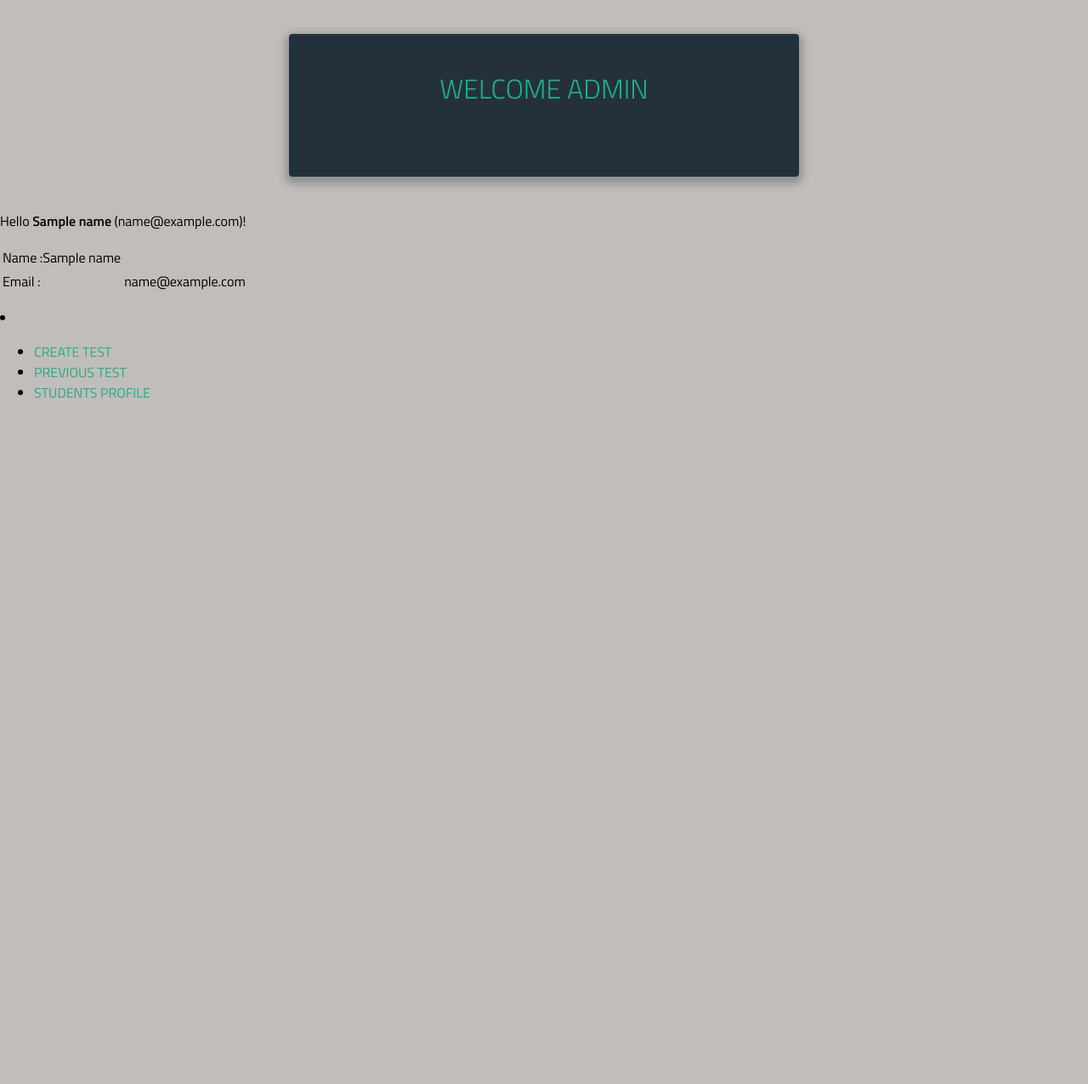
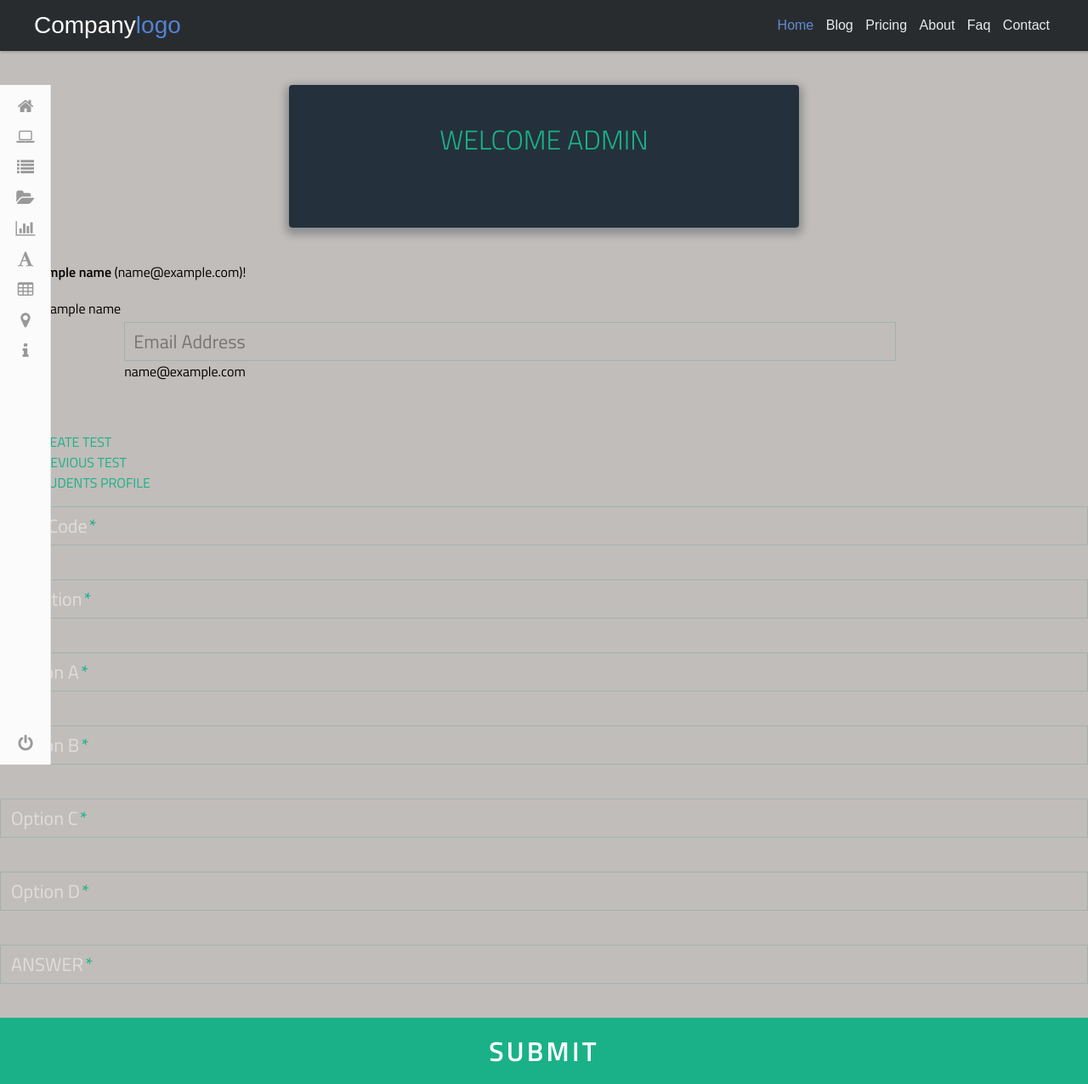
Before and after one commit to apache10/webApp, a Flask app: template onlineTest/webApp/templates/dashboard_admin.html in a window 1280 px wide. Shown: the whole page at 85% size. Before the commit the page ends 469 px from the top, so only its background shows below. Run offline with Flask 2, Linux system fonts and the light colour scheme; the template is opened without the code that fills it: most values are stand-ins (such as "Sample title", 1, 10 or a date in 2020); some libraries are stand-ins or nearby versions; some web fonts are replaced.

Commit message:
questions upload option has been created

```diff
--- a/onlineTest/webApp/Server.py
+++ b/onlineTest/webApp/Server.py
@@ -25,20 +25,7 @@ def loginAdmin ():
 def loginStudent():
     return render_template('login_page_student.html')
 
-def checkRegister(fname,lname,email,password):
-	count=False
-	sql= "INSERT INTO STUDENT(FIRST_NAME,LAST_NAME, EMAIL, PASSWORD) VALUES ('%s', '%s', '%s', '%s')" 	%(fname,lname,email,password)
-	try:
-		cursor.execute(sql)
-		db.commit()
-		count=True
-	except:
-		db.rollback()
 
-	if(count):
-		return True
-	else:
-		return False
 
 @APP.route('/registred',methods = ['POST', 'GET'])
 def registred():
@@ -51,6 +38,21 @@ def registred():
 			return '<html><body><h1>"Registeration successful!"</h1></body></html>'
 		else:
 			return '<html><body><h1>"Something went Wrong!"</h1></body></html>'
+
+@APP.route('/upload-Question',methods =['POST', 'GET'])
+def uploadQuestion():
+	if request.method == 'POST':
+		testCode=request.form['testCode']
+		question=request.form['question']
+		optionA=request.form['optionA']
+		optionB=request.form['optionB']
+		optionC=request.form['optionC']
+		optionD=request.form['optionD']
+		answer=request.form['answer']
+		if(checkUpload(testCode,question,optionA,optionB,optionC,optionD,answer)):
+			return render_template('dashboard_admin.html')
+		else:
+			return render_template('dashboard_admin.html')
 
 @APP.route('/dashboard-admin',methods = ['POST', 'GET'])
 def adminDash():
@@ -70,9 +72,26 @@ def studentDash():
 		email=request.form['emailS']
 		password=request.form['passwordS']
 		if(checkStudent(email,password)):
-			return render_template('dashboard_student.html')
+			return render_template('dashboard_student.html',email=email)
 		else:
 			return render_template('login_page_student.html')
+
+
+
+def checkUpload(testCode,question,optionA,optionB,optionC,optionD,answer):
+	check=False
+	sql= "INSERT INTO TEST(TEST_CODE, QUESTION, OPTION_A, OPTION_B, OPTION_C, OPTION_D, ANSWER) VALUES ('%s', '%s', '%s', '%s', '%s', '%s', '%s')" %(testCode,question,optionA,optionB,optionC,optionD,answer)
+	try:
+		cursor.execute(sql)
+		db.commit()
+		check=True
+	except:
+		db.rollback()
+
+	if(check):
+		return True
+	else:
+		return False
 
 
 def checkAdmin(name,email,password):
@@ -103,8 +122,6 @@ def checkStudent(email,password):
 			lname = row[1]
 			demail = row[2]
 			dpassword = row[3]
-		print demail
-		print dpassword
 	except:
 		print "Error: unable to fecth data"
 	if(password==dpassword):
@@ -113,6 +130,20 @@ def checkStudent(email,password):
 		return False
 
 
+def checkRegister(fname,lname,email,password):
+	count=False
+	sql= "INSERT INTO STUDENT(FIRST_NAME,LAST_NAME, EMAIL, PASSWORD) VALUES ('%s', '%s', '%s', '%s')" 	%(fname,lname,email,password)
+	try:
+		cursor.execute(sql)
+		db.commit()
+		count=True
+	except:
+		db.rollback()
+
+	if(count):
+		return True
+	else:
+		return False
 
 
 if __name__ == '__main__':
--- a/onlineTest/webApp/static/sidebar/sidebar.css
+++ b/onlineTest/webApp/static/sidebar/sidebar.css
@@ -21,6 +21,7 @@ overflow:visible;
 }
 
 .main-menu {
+	margin-top: 100px;
 background:#fbfbfb;
 border-right:1px solid #e5e5e5;
 position:absolute;
--- a/onlineTest/webApp/static/sidebar/sidebar.html
+++ b/onlineTest/webApp/static/sidebar/sidebar.html
@@ -1,9 +1,4 @@
-<html>
-  <head>
-
-    <link rel="stylesheet" href="sidebar.css">
-  </head>
-  <body><div class="area"></div><nav class="main-menu">
+<nav class="main-menu">
     <ul>
         <li>
             <a href="#">
@@ -94,5 +89,3 @@
         </li>
     </ul>
 </nav>
-  </body>
-    </html>
--- a/onlineTest/webApp/templates/dashboard_admin.html
+++ b/onlineTest/webApp/templates/dashboard_admin.html
@@ -13,15 +13,21 @@
         $("#header").load("{{ url_for('static', filename='header/header.html') }}");
       });
     </script>
+    <link rel="stylesheet" href="{{ url_for('static', filename='sidebar/sidebar.css') }}">
+    <script>
+      $(function(){
+        $("#sidebar").load("{{ url_for('static', filename='sidebar/sidebar.html') }}");
+      });
+    </script>
   </head>
 
 
 
  <body>
-
-
+ 	<div id="header"></div>
+ 	<div>
+	 	<div id="sidebar"></div>
 		<div class="left-side sticky-left-side">
-
 			<div class="form">
 				<h1><a href="#">WELCOME ADMIN <span></span></a></h1>
 			</div>
@@ -34,15 +40,12 @@
 						<table>
 							<tr>
 								<td>Name :{{name}}</td>
-
 							</tr>
 							<tr>
 								<td>Email :</td>
-			<td><output type="text" name="Email" placeholder="Email Address" size="79"/>{{email}}</td>
+								<td><input type="text" name="Email" placeholder="Email Address" size="79"/>{{email}}</td>
 							</tr>
-
 						</table>
-
 					</div>
 				</p>
 				<table >
@@ -53,8 +56,53 @@
 							<li><a href="#">STUDENTS PROFILE</a></li>
 						</ul>
 					</li>
-
 				</table>
 			</form>
-
+			<form action="http://localhost:5000/upload-Question" method="POST" >
+	            <div class="field-wrap">
+	              <label>
+	                Test Code<span class="req">*</span>
+	              </label>
+	              <input type="text" name= "testCode" required />
+	            </div>
+	            <div class="field-wrap">
+	              <label>
+	                Question<span class="req">*</span>
+	              </label>
+	              <input type="text" name= "question" required autocomplete="off"/>
+	            </div>
+	            <div class="field-wrap">
+	              <label>
+	                Option A<span class="req">*</span>
+	              </label>
+	              <input type="text" name= "optionA" required autocomplete="off"/>
+	            </div>
+	            <div class="field-wrap">
+	              <label>
+	                Option B<span class="req">*</span>
+	              </label>
+	              <input type="text" name= "optionB" required autocomplete="off"/>
+	            </div>
+	        	<div class="field-wrap">
+	            	<label>
+	            	Option C<span class="req">*</span>
+	            	</label>
+	            	<input type="text" name="optionC" required autocomplete="off" />
+	        	</div>
+	        	<div class="field-wrap">
+	            	<label>
+	            	Option D<span class="req">*</span>
+	            	</label>
+	            	<input type="text" name="optionD" required autocomplete="off"/>
+	        	</div>
+	        	<div class="field-wrap">
+	            	<label>
+	            	ANSWER<span class="req">*</span>
+	            	</label>
+	            	<input type="text" name="answer" required autocomplete="off"/>
+	        	</div>
+        		<button type="submit" class="button button-block"/>SUBMIT</button>
+        	</form>
+		</div>
+	</div>
 </body>
--- a/onlineTest/webApp/templates/dashboard_student.html
+++ b/onlineTest/webApp/templates/dashboard_student.html
@@ -20,16 +20,16 @@
   <form action="/" method="post">
 	<table>
 		<div class="form">
-			<h1 align="center">WELCOME <!-- <name> --> </h1>
+			<h1 align="center">WELCOME!</h1>
   <p class="paragraph">
 		<div class="tab-content">
 			<tr>
 			<td>Name :</td>
-			<td><output type="text" name="user" size="79"/>{{name}} </td>
+			<td><output type="text" name="user" size="79"/></td>
 			</tr>
 			<tr>
 			<td>Email :</td>
-			<td><output type="text" name="Email" size="79"/>STUDENT@PORTAL.COM<!-- <email> --> </td>
+			<td><output type="text" name="Email" size="79"/>{{email}}</td>
 			</tr>
 			<tr>
 			<td>Test :</td>
```
Also changed, not shown: onlineTest/webApp/Database.py (+20 -3 lines). Lines whose indentation alone changed are shown as unchanged.
